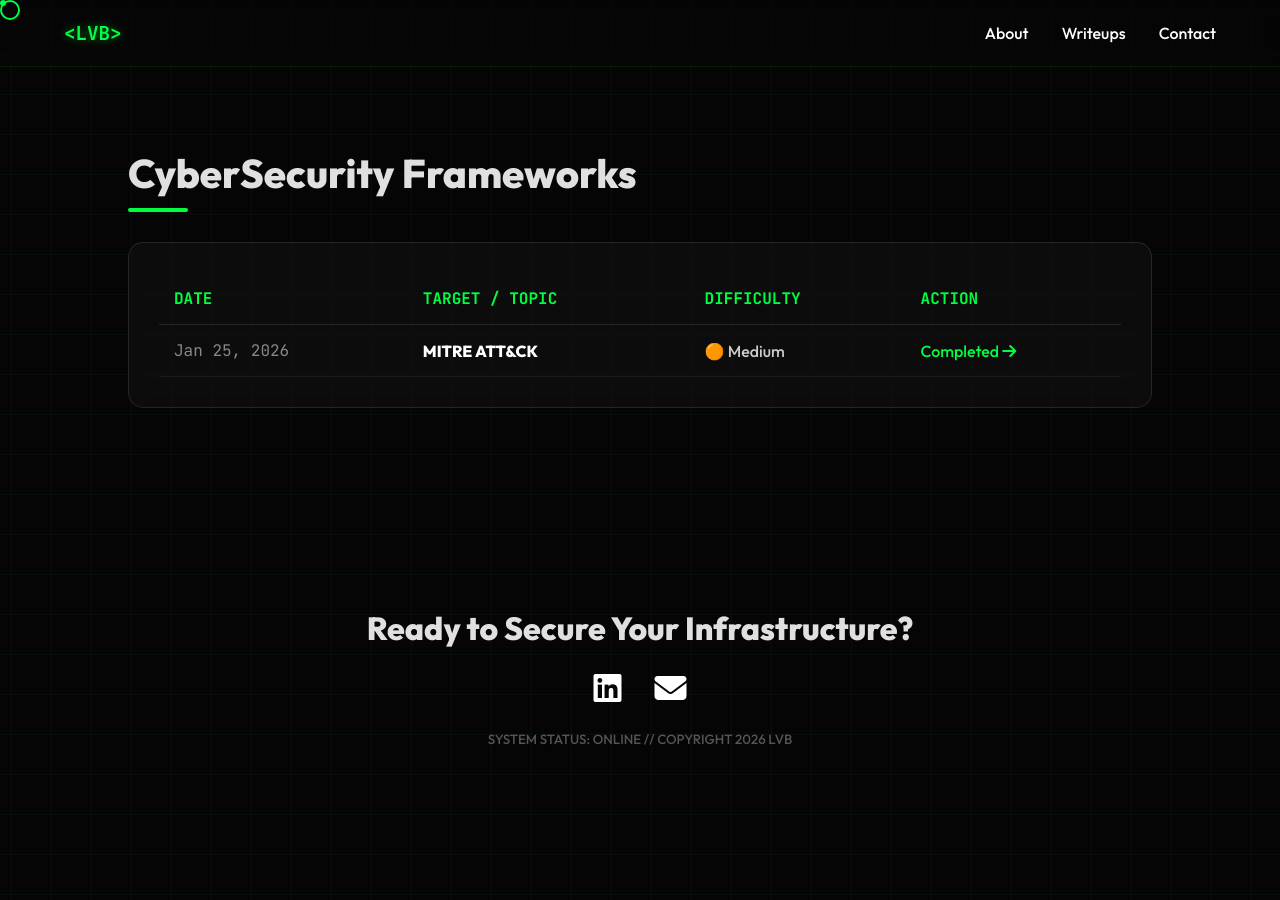
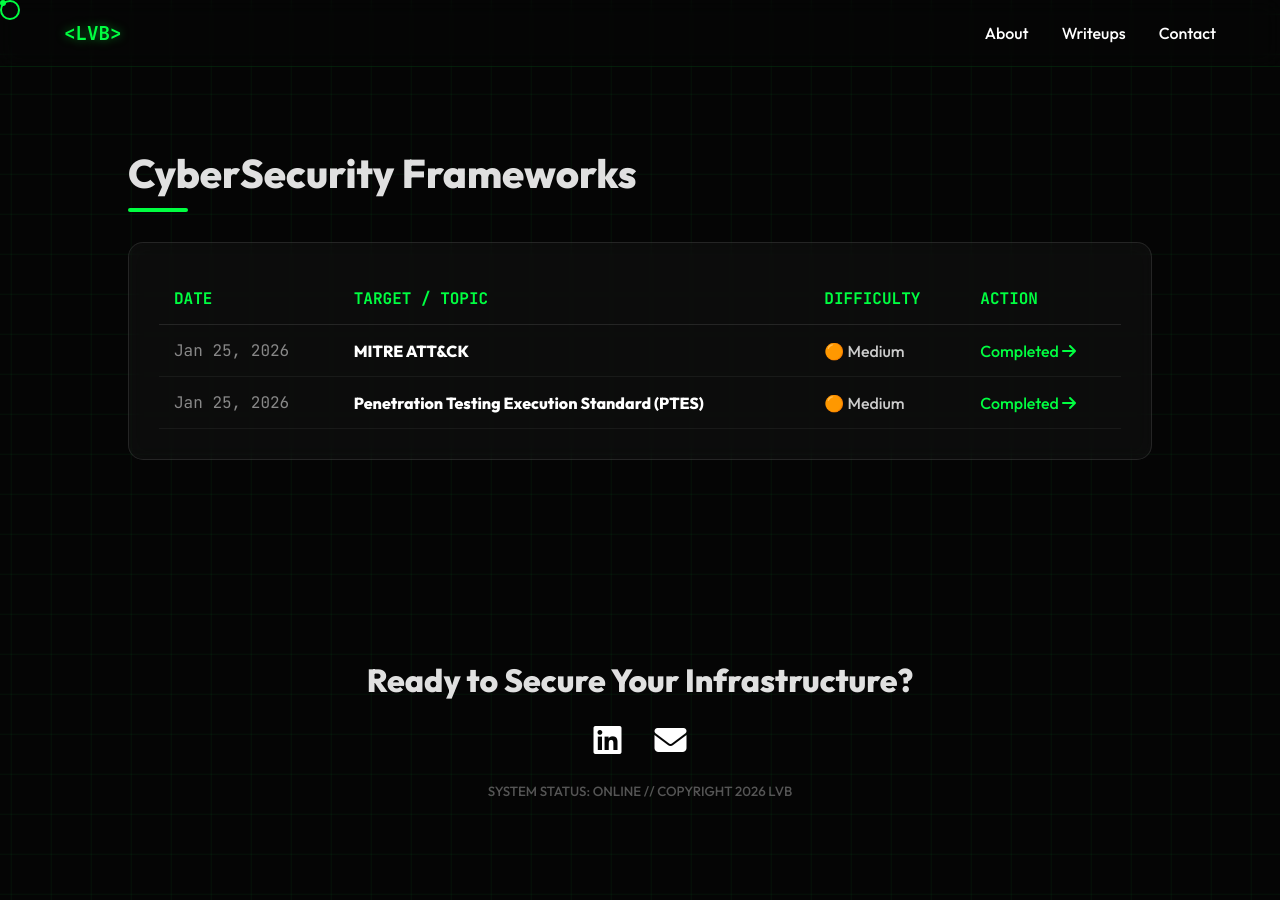
Before and after one commit to Lvbalaji/Lvbalaji.github.io, a Jekyll site: the page built from index.html, in a window 1280 px wide and 900 px high, scrolled down 2317 px. Built offline with Jekyll 4.4.1, drawn with Linux system fonts in a browser that asks for light colours.

Commit message:
Update index.html

```diff
--- a/index.html
+++ b/index.html
@@ -434,6 +434,12 @@
                         <td>🟠 Medium</td>
                         <td><a href="/2026/01/25/mitre-attack.html" style="color: var(--neon-green); text-decoration: none;">Completed <i class="fas fa-arrow-right"></i></a></td>
                     </tr>
+                    <tr>
+                        <td style="font-family: 'JetBrains Mono'; color: #888;">Jan 25, 2026</td>
+                        <td style="font-weight: bold; color: #fff;">Penetration Testing Execution Standard (PTES)</td>
+                        <td>🟠 Medium</td>
+                        <td><a href="/2026/01/25/ptes.html" style="color: var(--neon-green); text-decoration: none;">Completed <i class="fas fa-arrow-right"></i></a></td>
+                    </tr>
                 </tbody>
             </table>
         </div>
```
